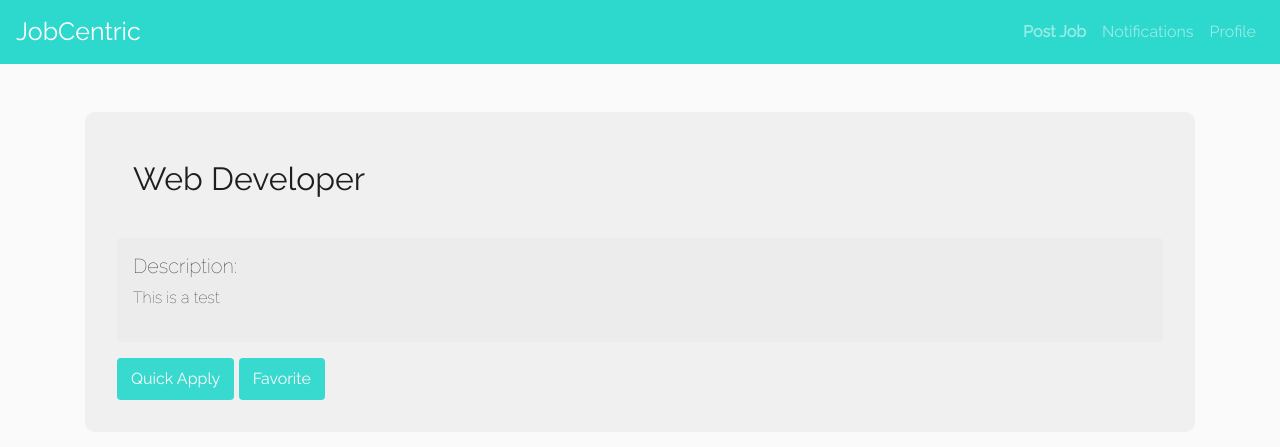
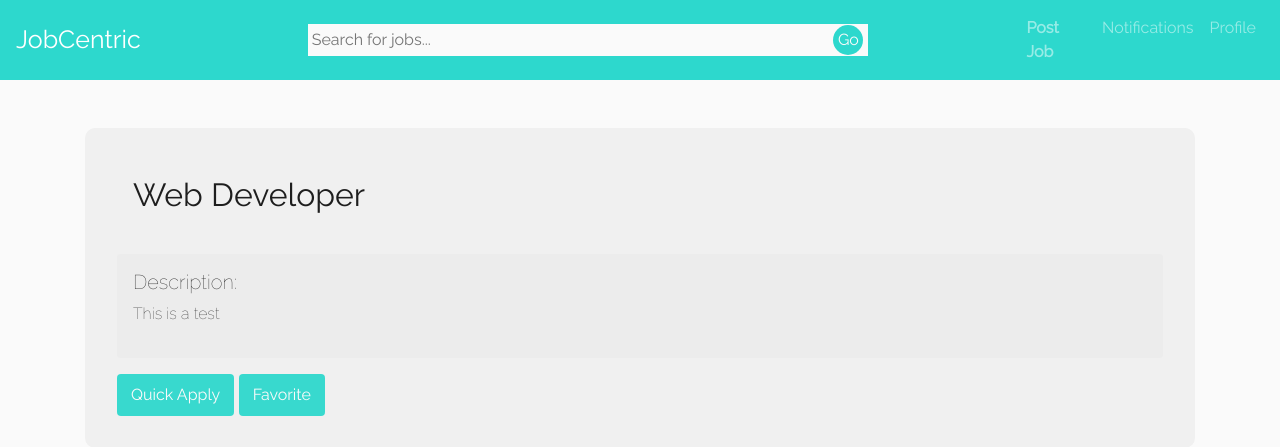
Before and after one commit to joaquinllopez00/job-board-v2, a Django app: page /listing/1/ in a window 1280 px wide. Shown: the top 447 px of the page. Run offline with Django 3.2, Linux system fonts and the light colour scheme; a user stored in the database is signed in; data comes from the database, SQL or seed files in the repository; both versions use the stored data as it was after the commit; some libraries are stand-ins or nearby versions.

Commit message:
simple keyword search for listing titles implemented... working on styling

```diff
--- a/app/urls.py
+++ b/app/urls.py
@@ -26,6 +26,7 @@ handler500 = views.handler500
 urlpatterns = [
     path('admin/', admin.site.urls),
     path('', views.homepage, name="home"),
+    path("search/", job_views.search_view),
     path('create/', job_views.create_listing_view.as_view(), name="create_listing"),
     path('listing/<int:listing_id>/',
          job_views.listing_detail_view.as_view(), name="listing_detail"),
--- a/job/views.py
+++ b/job/views.py
@@ -1,8 +1,9 @@
-from django.shortcuts import render, HttpResponseRedirect
+from django.shortcuts import render, HttpResponseRedirect, HttpResponse
 from django.views.generic import View
 from django.contrib.auth.mixins import LoginRequiredMixin
 from django.contrib import messages
 
+from .helpers import searchAlgo
 from .models import Listing
 from .forms import CreateListingForm
 # Create your views here.
@@ -34,3 +35,15 @@ class create_listing_view(View):
                 template = 'listing_detail.html'
                 messages.add_message(request, messages.INFO, "<p id='listing-message'>Want to create another Job Listing? Click <a href='/create/'>here</a></p>", extra_tags='safe')
                 return HttpResponseRedirect("/listing/%s" % listing.id)
+
+
+def search_view(request):
+    template = 'search.html'
+    keywords = request.GET.get('query', '')
+    print(keywords)
+    results = searchAlgo(keywords)
+    context = {
+        'results': results,
+        'keywords': keywords,
+    }
+    return render(request, 'search.html', context)
--- a/static/index.css
+++ b/static/index.css
@@ -47,3 +47,53 @@ a {
 nav {
   background-color: var(--light-color);
 }
+
+.search {
+  height: 100%;
+  width: 70%;
+  display: flex;
+  justify-content: center;
+  align-items: center;
+
+  position: relative;
+}
+
+#search__form{
+  display: flex;
+  flex-direction: row;
+  justify-content: center;
+  align-items: center;
+  margin: 0;
+  padding: 0;
+
+}
+
+#search__input{
+  width: 65%;
+  font-family: var(--font-stack);
+  background-color: var(--offWhite);
+  padding: 0.2rem;
+}
+
+#search-submit__button{
+  border-radius: 50%;
+  right: 0;
+  height: 30px;
+  width: 30px;
+  position: absolute;
+  right: 18%;
+  border: none;
+  background-color: var(--light-color);
+  display: flex;
+  align-items: center;
+  justify-content: center;
+  color: var(--offWhite);
+  transition: var(--button-transition);
+}
+
+#search-submit__button:hover{
+  box-shadow: var(--button-boxShadow);
+  background-color: var(--offWhite);
+  color: var(--light-color);
+  border: 1px solid var(--light-color);
+}
--- a/templates/base_template.html
+++ b/templates/base_template.html
@@ -25,18 +25,32 @@
 
   <nav class="navbar navbar-expand-lg navbar-dark">
     {% if request.user.is_authenticated %}
-    <a class="navbar-brand" id="logo" href="/" style="font-size: 25px;""
+    <a class="navbar-brand" id="logo" href="/search/" style="font-size: 25px;""
           >
           JobCentric</a
         >
+
+    <div class="search">
+      <form method="GET" action="/search/" id="search__form">
+        <input id="search__input" placeholder="Search for jobs..." name="query" type="text" >
+        <button type="submit" id="search-submit__button">
+          Go
+        </button>
+
+      </form>
+    </div>
         {% else %}
         <a
           class=" navbar-brand" href="/" style="font-size: 25px">JobCentric</a>
+    <div class="search">
+      <input id="search__input" type="text" />
+    </div>
     {% endif %}
     <button class="navbar-toggler" type="button" data-toggle="collapse" data-target="#navbarNavAltMarkup"
       aria-controls="navbarNavAltMarkup" aria-expanded="false" aria-label="Toggle navigation">
       <span class="navbar-toggler-icon"></span>
     </button>
+
     <div class="collapse navbar-collapse justify-content-end" id="navbarNavAltMarkup">
       {% if request.user.is_authenticated %}
       <div class="navbar-nav">
```
Also changed, not shown: job/helpers.py (added, +11 -0 lines), templates/search.html (added, +12 -0 lines), db.sqlite3.
